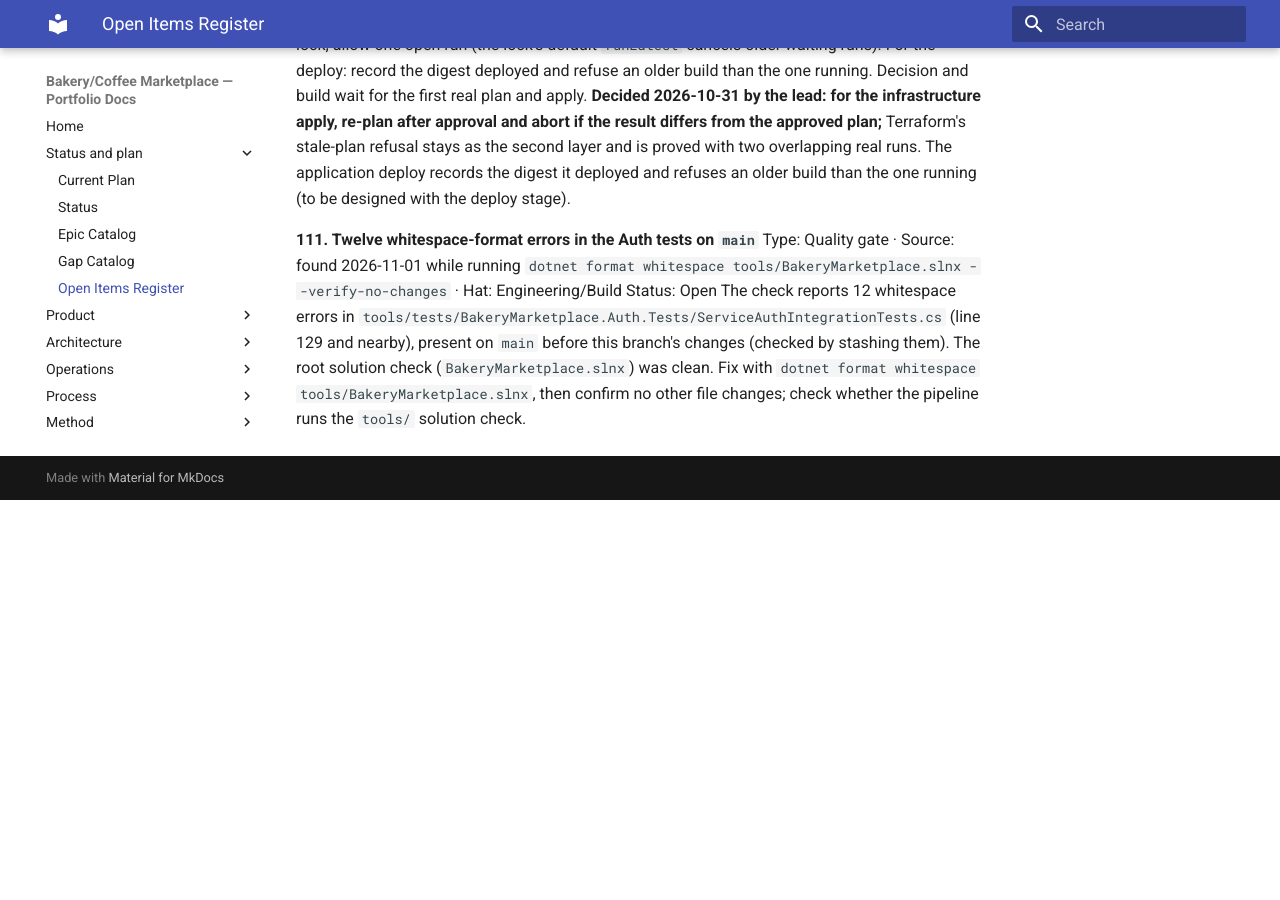
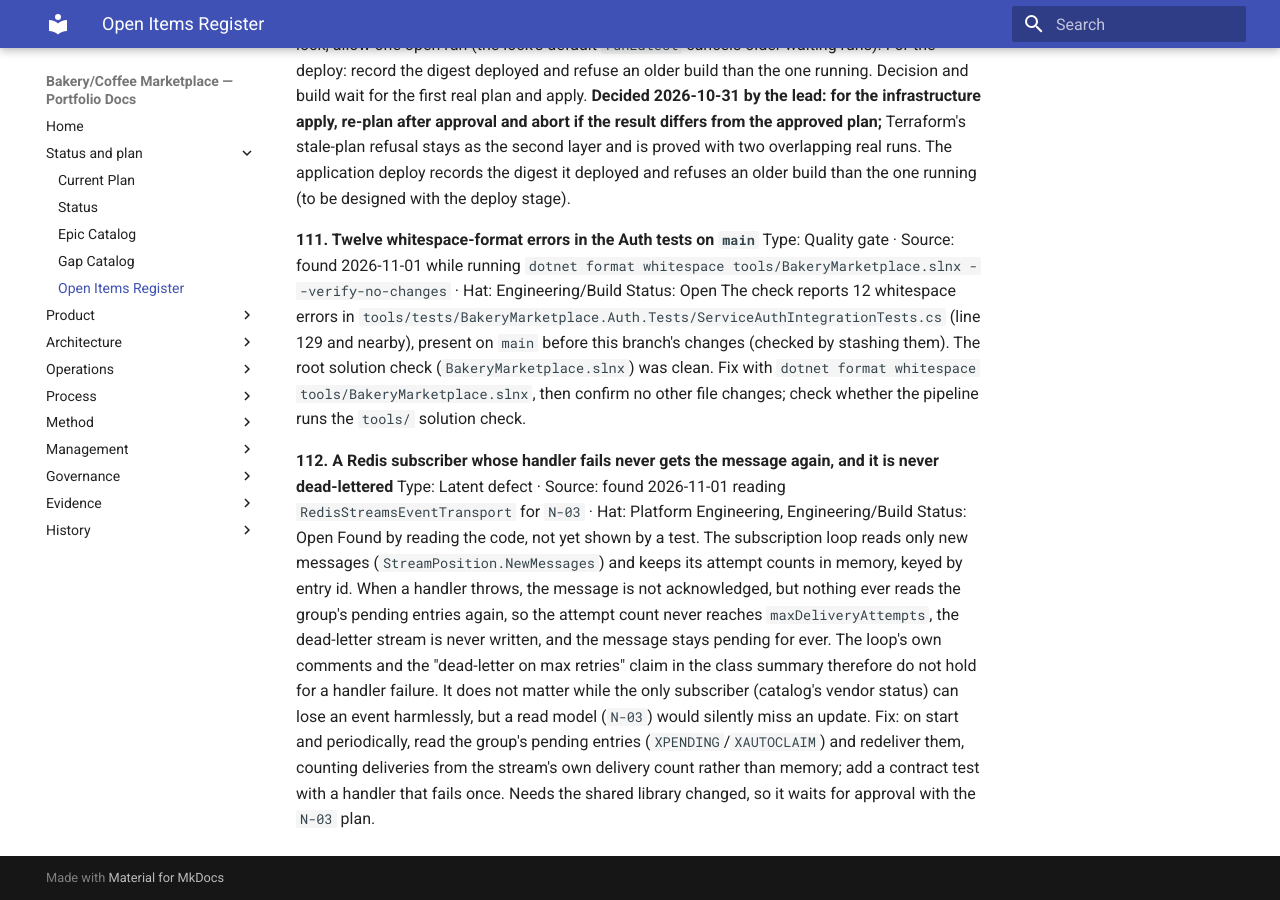
Before and after one commit to benjamin-hedrick/bakery-marketplace, an MkDocs documentation site: the page built from docs/governance/open-items-register.md, in a window 1280 px wide and 900 px high, scrolled down 29698 px. Built offline with MkDocs 1.6.1 and Material for MkDocs 9.7.7, drawn with Linux system fonts in a browser that asks for light colours; before the commit the page ends 30198 px from its top, so only the background shows below that.

Commit message:
Register item 112: a Redis subscriber whose handler fails is never redelivered or dead-lettered (found reading the transport for N-03)
Co-Authored-By: Claude Sonnet 5.5 <noreply@anthropic.com>

```diff
--- a/docs/governance/open-items-register.md
+++ b/docs/governance/open-items-register.md
@@ -603,3 +603,8 @@ ADR-0020 says the approval is for the exact plan applied. Azure's exclusive lock
 Type: Quality gate · Source: found 2026-11-01 while running `dotnet format whitespace tools/BakeryMarketplace.slnx --verify-no-changes` · Hat: Engineering/Build
 Status: Open
 The check reports 12 whitespace errors in `tools/tests/BakeryMarketplace.Auth.Tests/ServiceAuthIntegrationTests.cs` (line 129 and nearby), present on `main` before this branch's changes (checked by stashing them). The root solution check (`BakeryMarketplace.slnx`) was clean. Fix with `dotnet format whitespace tools/BakeryMarketplace.slnx`, then confirm no other file changes; check whether the pipeline runs the `tools/` solution check.
+
+**112. A Redis subscriber whose handler fails never gets the message again, and it is never dead-lettered**
+Type: Latent defect · Source: found 2026-11-01 reading `RedisStreamsEventTransport` for `N-03` · Hat: Platform Engineering, Engineering/Build
+Status: Open
+Found by reading the code, not yet shown by a test. The subscription loop reads only new messages (`StreamPosition.NewMessages`) and keeps its attempt counts in memory, keyed by entry id. When a handler throws, the message is not acknowledged, but nothing ever reads the group's pending entries again, so the attempt count never reaches `maxDeliveryAttempts`, the dead-letter stream is never written, and the message stays pending for ever. The loop's own comments and the "dead-letter on max retries" claim in the class summary therefore do not hold for a handler failure. It does not matter while the only subscriber (catalog's vendor status) can lose an event harmlessly, but a read model (`N-03`) would silently miss an update. Fix: on start and periodically, read the group's pending entries (`XPENDING`/`XAUTOCLAIM`) and redeliver them, counting deliveries from the stream's own delivery count rather than memory; add a contract test with a handler that fails once. Needs the shared library changed, so it waits for approval with the `N-03` plan.
```
Also changed, not shown: docs/product/backlog/STATUS.md (+3 -2 lines).
